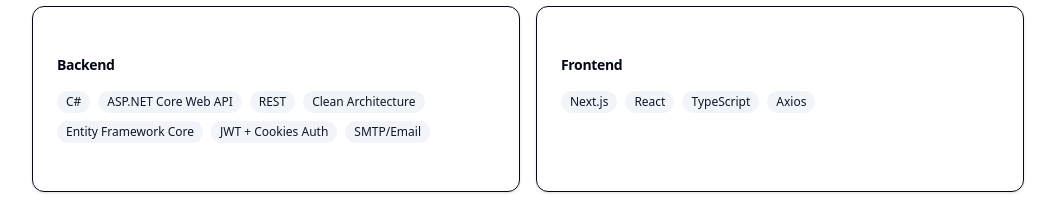
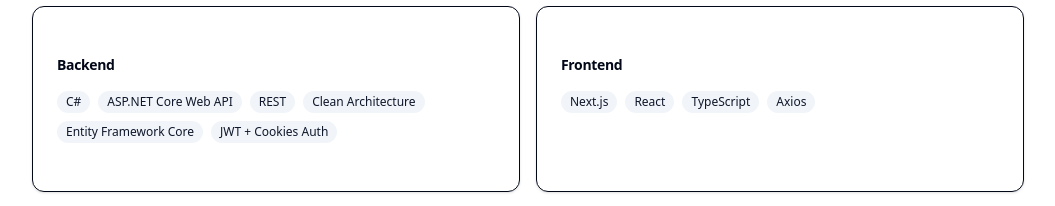
Before and after one commit to liriimb/portfolio-lb, a Next.js app in the folder portfolio/: page / in a window 1280 px wide. Shown: the part 2460-2666 px from the top of the page, without its empty margins (112-1167 px from the left). Built offline with nearby package versions, Linux system fonts and the light colour scheme.

Commit message:
text resume.ts fix

```diff
--- a/portfolio/src/content/resume.ts
+++ b/portfolio/src/content/resume.ts
@@ -105,7 +105,6 @@
       "Clean Architecture",
       "Entity Framework Core",
       "JWT + Cookies Auth",
-      "SMTP/Email",
     ],
     frontend: ["Next.js", "React", "TypeScript", "Axios"],
     tools: ["Git", "Azure (team environment)"],
```
